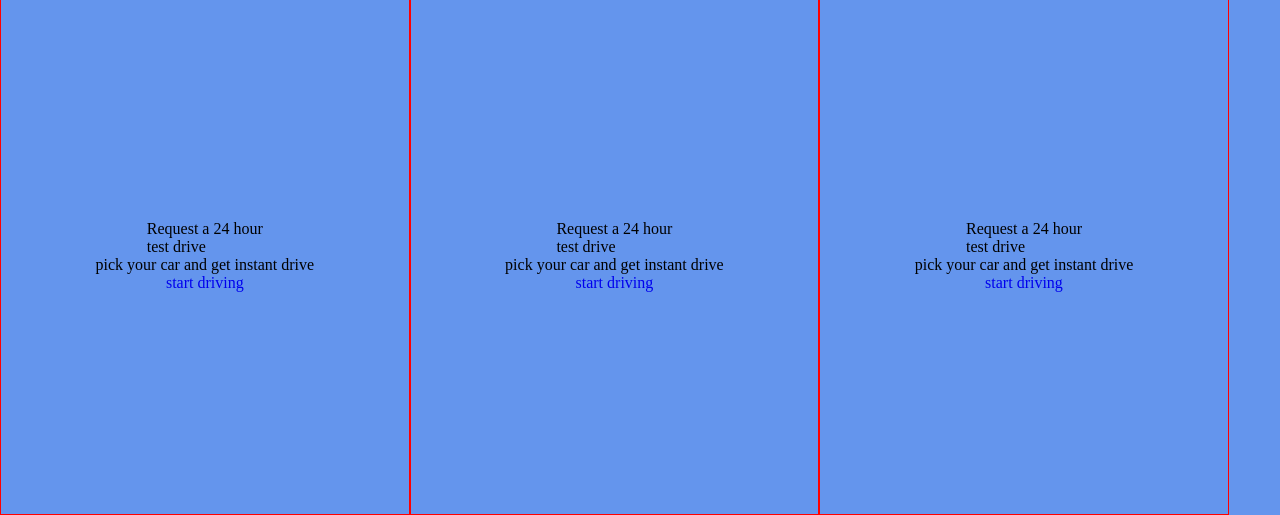
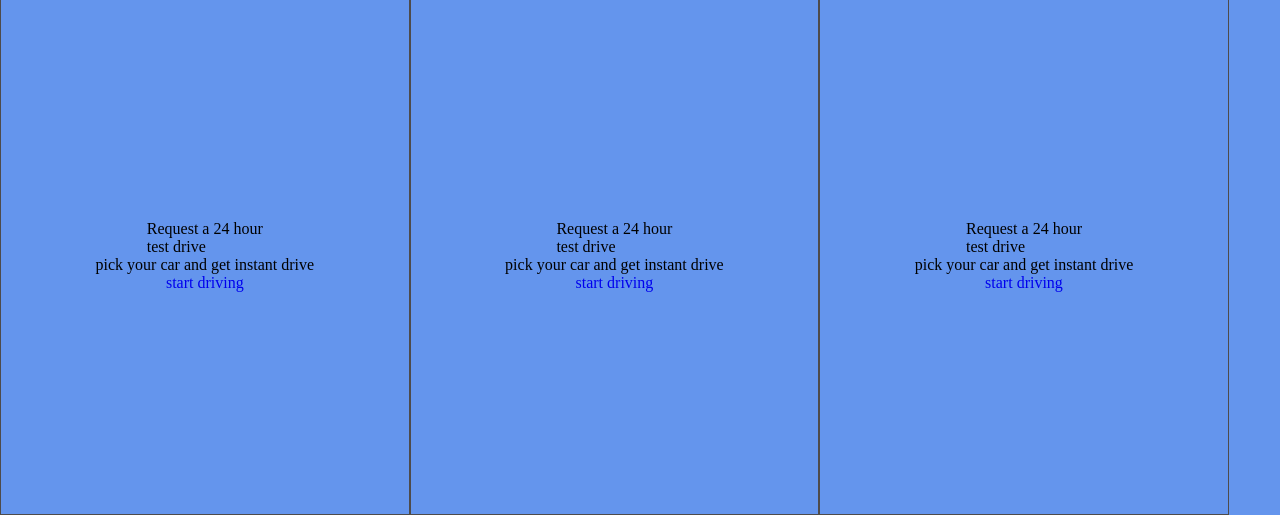
Before and after one commit to Pdafnd112/--Cardealership--, a plain HTML site: page pages/index.html in a window 1280 px wide. Shown: the part 5474-5989 px from the top of the page. Drawn offline with Linux system fonts and the light colour scheme.

Commit message:
format code-1

```diff
--- a/css/main.css
+++ b/css/main.css
@@ -771,7 +771,7 @@ form {
   align-items: center;
   width: 32%;
   height: 518px;
-  border: 1px solid red;
+  border: 1px solid rgb(78, 75, 75);
 }
 .request {
   background: linear-gradient(to bottom rgba(0, 0, 0, 0.3), rgba(0, 0, 0, 0.3)),
```
